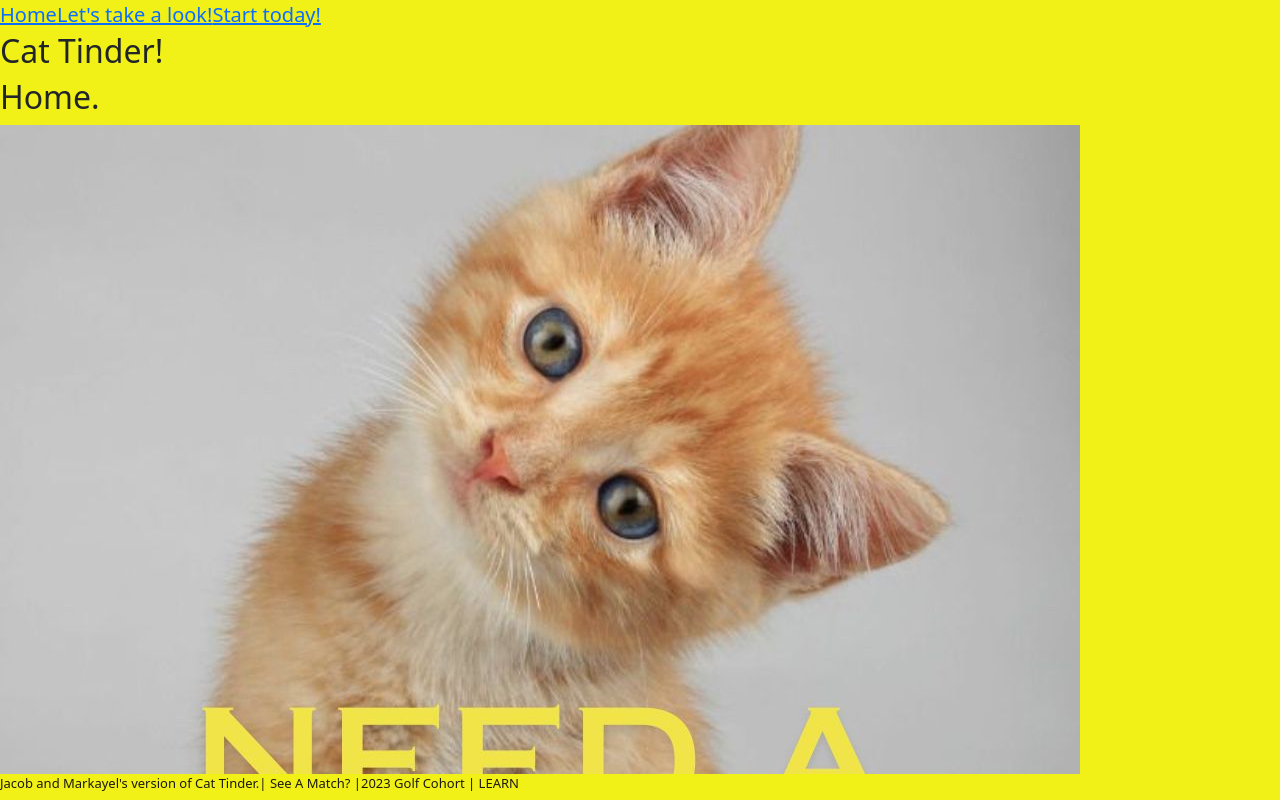
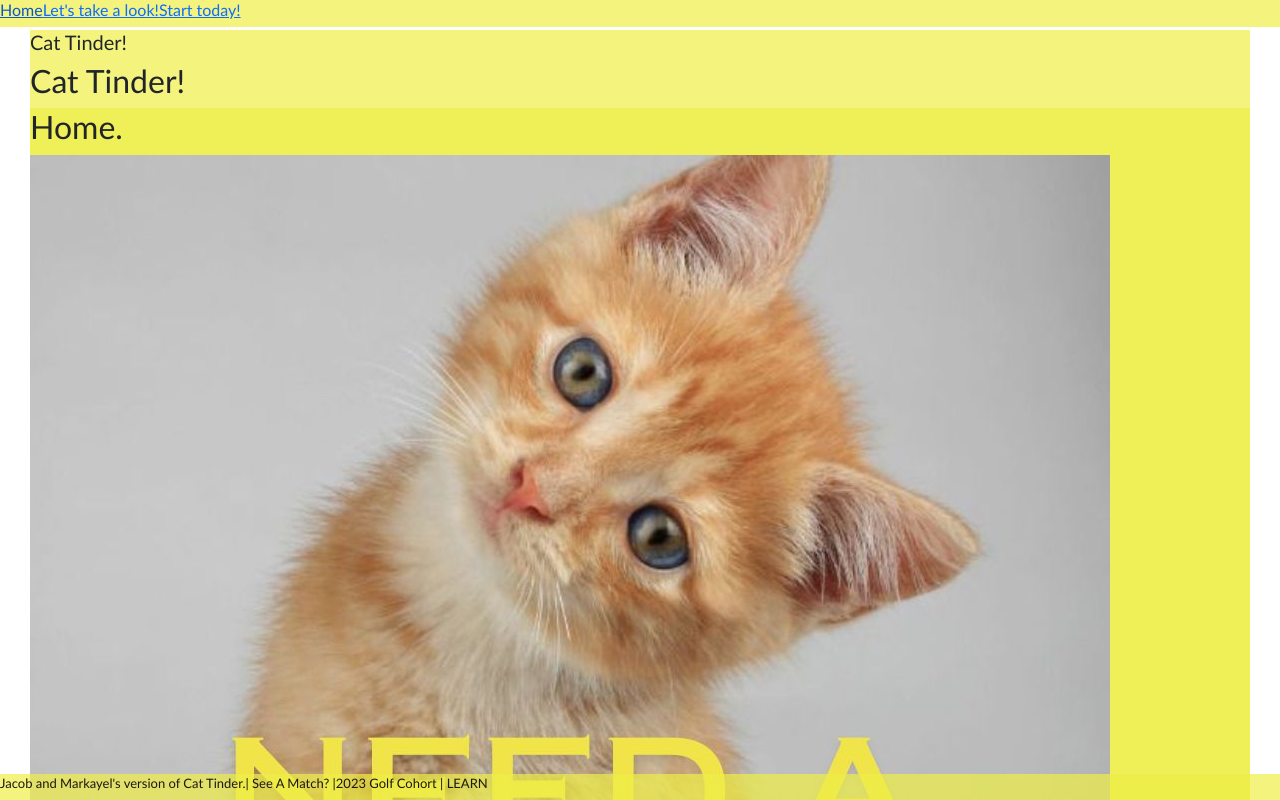
Before and after one commit to learn-academy-2023-golf/cat-tinder-frontend-mo-ja-cat-tinder, a React (Create React App) app: page / in a window 1280 px wide. Shown: the top 800 px of the page. Built offline with nearby package versions, Linux system fonts and the light colour scheme.

Commit message:
design attempt

```diff
--- a/src/App.css
+++ b/src/App.css
@@ -1,8 +1,15 @@
+body {
+  padding: 30px;
+  text-align: center;
+}
+
 .homepage {
-  background-color: rgb(241, 241, 23);
+  background-color: rgba(239, 239, 71, 0.704);
+  font-family: 'Gill Sans', 'Gill Sans MT', Calibri, 'Trebuchet MS', sans-serif;
+
 }
 .not-found {
-  background-color: rgb(241, 241, 23) ;
+  background-color: rgba(239, 239, 71, 0.704) ;
 }
 .not-found-position {
   padding: 20px;
@@ -12,15 +19,21 @@
 header, footer {
   font-size: 20px;
   width: 100%;
-  background-color: rgb(241, 241, 23);
+  background-color: rgba(239, 239, 71, 0.704);
 }
 
 header {
   position: fixed;
   top: 0;
-  z-index: 20;
+  width: 100%;
+
 }
+.header-nav {
+  color: rgb(0, 0, 0);
+  justify-content: center;
+  display: flex;
 
+}
 footer {
   bottom: 0;
   height: 2em;
@@ -30,6 +43,7 @@ footer {
   z-index: 9;
 }
 
+
 p {
   color: rgb(28, 25, 14)
 }
--- a/src/Components/Header.js
+++ b/src/Components/Header.js
@@ -6,25 +6,27 @@ const Header = () => {
     return (
         <>
             <h2> Cat Tinder!</h2>
+           <div className='header-nav'>
             <header>
                 <Nav>
                     <NavItem>
                         <NavLink to="/">
-                            Home
+                            <h6> Home </h6>
                         </NavLink>
                     </NavItem>
                     <NavItem>
                         <NavLink to="/catindex">
-                            Let's take a look!
+                            <h6>Let's take a look!</h6>
                         </NavLink>
                     </NavItem>
                     <NavItem>
                         <NavLink to="/catnew">
-                            Start today!
+                            <h6>Start today!</h6>
                         </NavLink>
                     </NavItem>
                 </Nav>
             </header>
+            </div>
         </>
     )
 }
```
